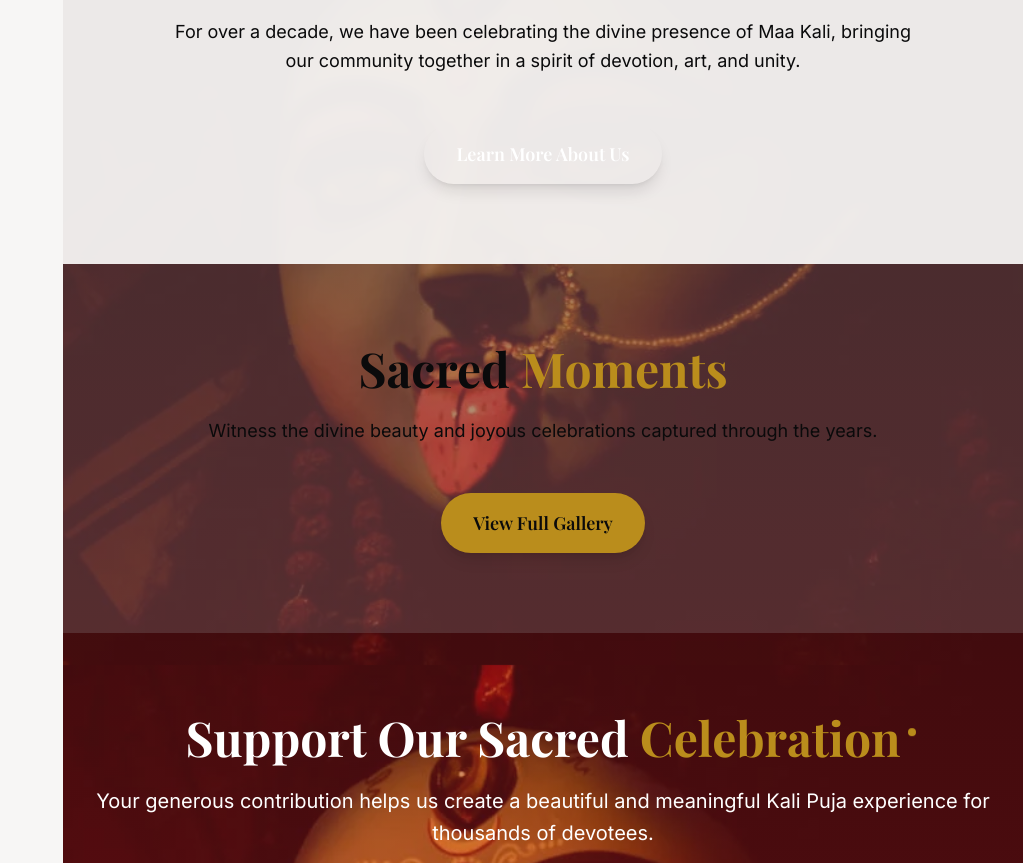
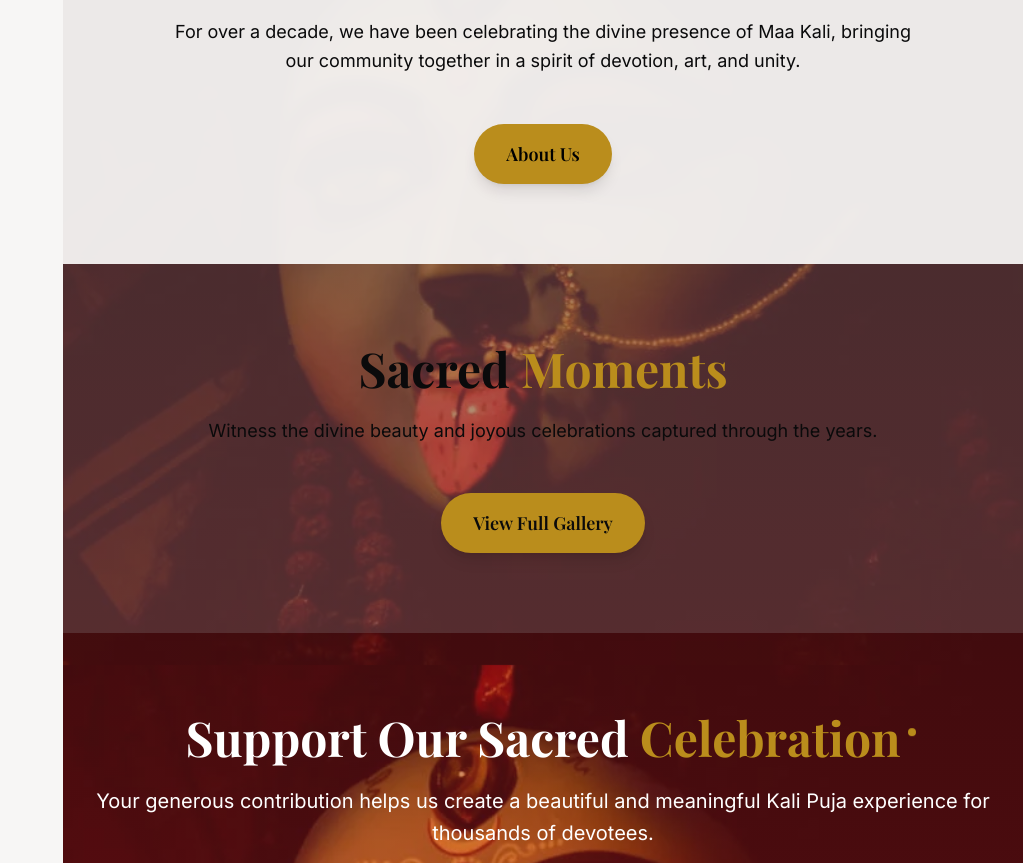
Before and after one commit to arpon-dutta07/para-kali-light, a React (Vite) app: page / in a window 1280 px wide. Shown: the part 935-1798 px from the top of the page, without its empty margins (257-1280 px from the left). Built offline with nearby package versions, Linux system fonts and the light colour scheme; the HTML template or start-up script is replaced by a standard one.

Commit message:
Update button styles and text on Home page for improved visibility and clarity

```diff
--- a/src/pages/Home.tsx
+++ b/src/pages/Home.tsx
@@ -222,9 +222,9 @@ export const Home: React.FC = () => {
                 <motion.button
                   whileHover={{ scale: 1.05 }}
                   whileTap={{ scale: 0.95 }}
-                  className="px-8 py-4 bg-kali-gradient text-white font-heading font-semibold text-lg rounded-full shadow-lg hover:shadow-xl smooth-transition"
+                  className="px-8 py-4 bg-antique-gold text-black font-heading font-semibold text-lg rounded-full shadow-lg hover:shadow-xl smooth-transition"
                 >
-                  Learn More About Us
+                  About Us
                 </motion.button>
               </Link>
             </motion.div>
```
